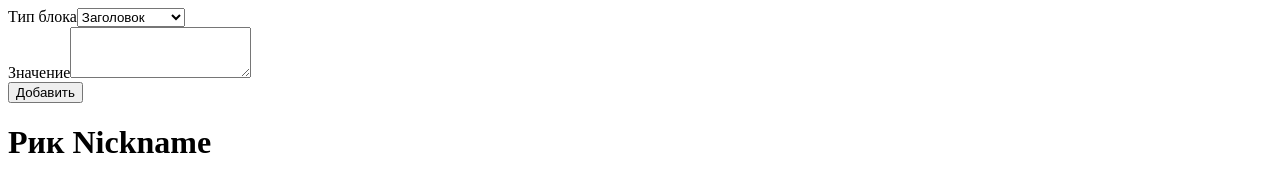
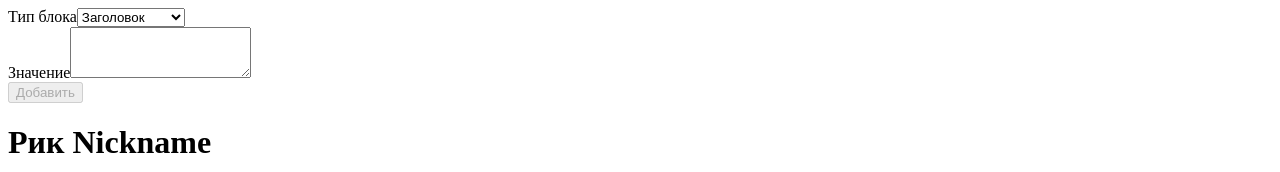
Before and after one commit to ilya-vikt/vue_course_2, a Vue app: page / in a window 1280 px wide. Shown: the top 172 px of the page. Built offline with nearby package versions, Linux system fonts and the light colour scheme; the HTML template or start-up script is replaced by a standard one.

Commit message:
add check to the data-string in block creater great then 3 chars

```diff
--- a/src/components/CvBlockCreator.vue
+++ b/src/components/CvBlockCreator.vue
@@ -2,7 +2,7 @@
   <form class="card card-w30">
     <cv-select v-model="selectedBlockType" label="Тип блока"></cv-select>
     <cv-text-area v-model="blockData" label="Значение"></cv-text-area>
-    <cv-btn @click.prevent="addBlock">Добавить</cv-btn>
+    <cv-btn @click.prevent="addBlock" :disabled="isAddBtnDisabled">Добавить</cv-btn>
   </form>
 </template>
 
@@ -29,5 +29,10 @@ export default {
       this.$emit('addblock', this.selectedBlockType, this.blockData);
     },
   },
+  computed: {
+    isAddBtnDisabled() {
+      return this.blockData.length < 4;
+    },
+  },
 };
 </script>
--- a/src/components/CvTextArea.vue
+++ b/src/components/CvTextArea.vue
@@ -1,7 +1,7 @@
 <template>
   <div class="form-control">
     <label :for="id">{{ label }}</label>
-    <textarea :id="id" :value="modelValue" @change="change" rows="3"></textarea>
+    <textarea :id="id" :value="modelValue" @input="change" rows="3" />
   </div>
 </template>
 <script>
```
